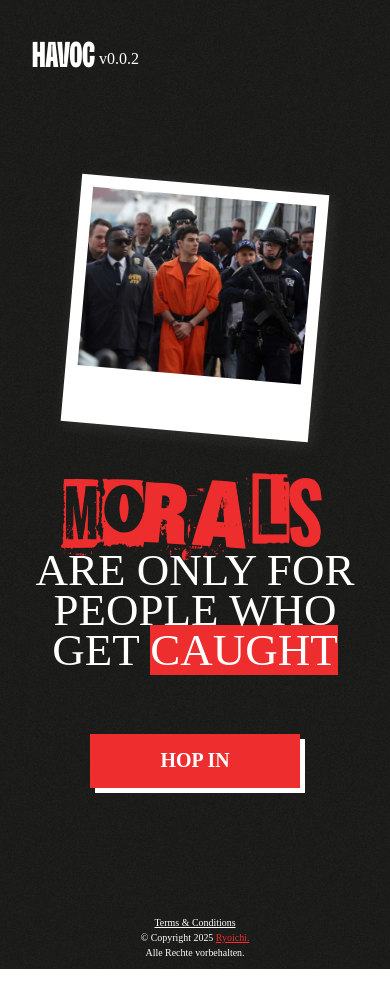
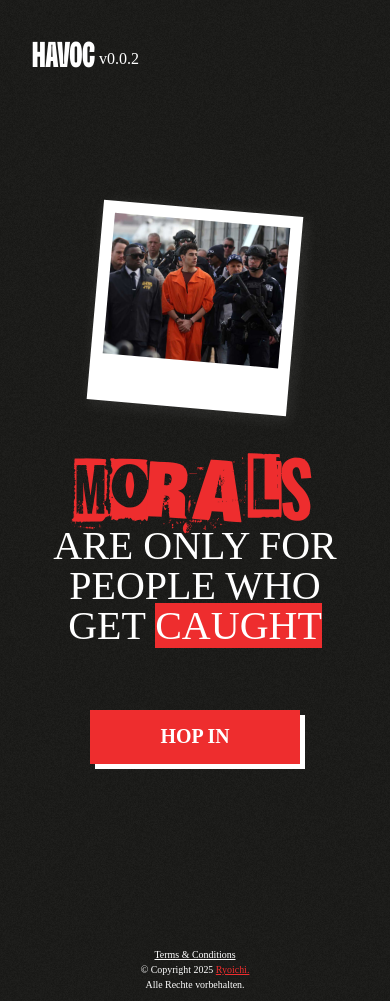
Before and after one commit to udodi-n/havocV2, a React (Vite) app: page / in a window 390 px wide. Before the commit the page ends 969 px from the top, so only its background shows below. Built offline with nearby package versions, Linux system fonts and the light colour scheme; a web font is replaced by a local one.

Commit message:
responseFix

```diff
--- a/src/components/Footer.jsx
+++ b/src/components/Footer.jsx
@@ -1,6 +1,6 @@
 function Footer() {
     return(
-        <footer className="w-full flex flex-col text-center text-white py-2"
+        <footer className="w-full flex flex-col mt-8 text-center text-white py-2"
         style={{fontSize: "calc(8px + 0.5vw)"}}>
             <a href="/terms" className="underline">Terms & Conditions</a>
             <p>© Copyright 2025 <a href="https://x.com/ryoichi_xl" className="underline text-[#ee2d2e]" target="_blank">Ryoichi.</a> <br /> Alle Rechte vorbehalten.</p>
--- a/src/components/Hero.jsx
+++ b/src/components/Hero.jsx
@@ -6,8 +6,8 @@ function Hero() {
         <div className="h-screen flex flex-col justify-center items-center text-center gap-16">
             <div className="transform rotate-5 bg-white flex justify-center p-3 lg:hidden"
             style={{
-                width: "calc(15rem + 2vw)",
-                height: "calc(15rem + 2vw)",
+                width: "calc(12rem + 2vw)",
+                height: "calc(12rem + 2vw)",
                 boxShadow: "3px 3px 16px #ffffff1a"
             }}>
                 <div className="w-full h-4/5 bg-black">
@@ -15,10 +15,10 @@ function Hero() {
                 </div>
             </div>
             <h1 className=""
-            style={{fontSize: "clamp(45px, 4vw, 80px)",
+            style={{fontSize: "clamp(40px, 4vw, 75px)",
             lineHeight: "clamp(40px, 4vw, 80px)"
             }}><span className="font-[Euro] text-[#ee2d2e]"
-            style={{fontSize: "calc(80px + 1vw)"}}>MORALS</span> <br /> <span className="relative z-2">ARE ONLY FOR <br />PEOPLE WHO <br /> GET </span><span className="bg-[#ee2d2e] relative z-1 transform rotate-20">CAUGHT</span></h1>
+            style={{fontSize: "calc(75px + 0.5vw)"}}>MORALS</span> <br /> <span className="relative z-2">ARE ONLY FOR <br />PEOPLE WHO <br /> GET </span><span className="bg-[#ee2d2e] relative z-1 transform rotate-20">CAUGHT</span></h1>
 
             <div style={{width: "calc(13rem + 0.5vw)"}}>
                 <Button nav="/sign-up" text="HOP IN"/></div>
```
